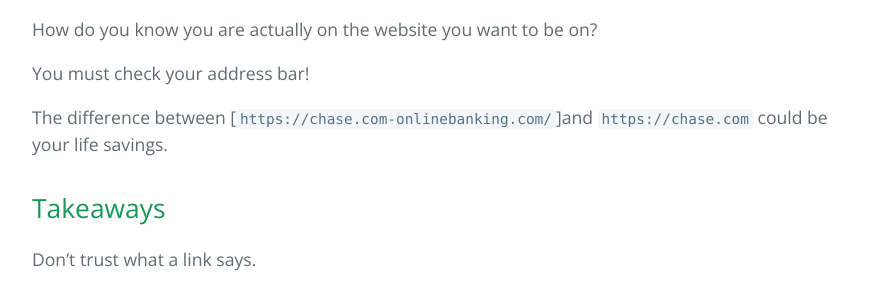
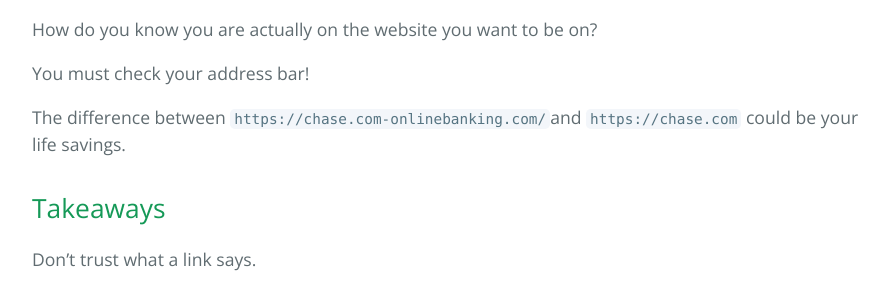
Before and after one commit to ugacyberarch/manual, a Jekyll site: the page built from fake_links.md, in a window 1280 px wide and 900 px high, scrolled down 2778 px. Shown: the part 324-618 px from the top of the window, without its empty margins (192-1081 px from the left). Built offline with Jekyll 4.4.1, drawn with Linux system fonts in a browser that asks for light colours; part of the change alters nothing that is shown.

```diff
--- a/fake_links.md
+++ b/fake_links.md
@@ -88,7 +88,7 @@ How do you know you are actually on the website you want to be on?
 
 You must check your address bar!
 
-The difference between [`https://chase.com-onlinebanking.com/`]and [`https://chase.com`]("https://chase.com") could be your life savings.
+The difference between `https://chase.com-onlinebanking.com/`and `https://chase.com` could be your life savings.
 
 ## Takeaways
 
```
